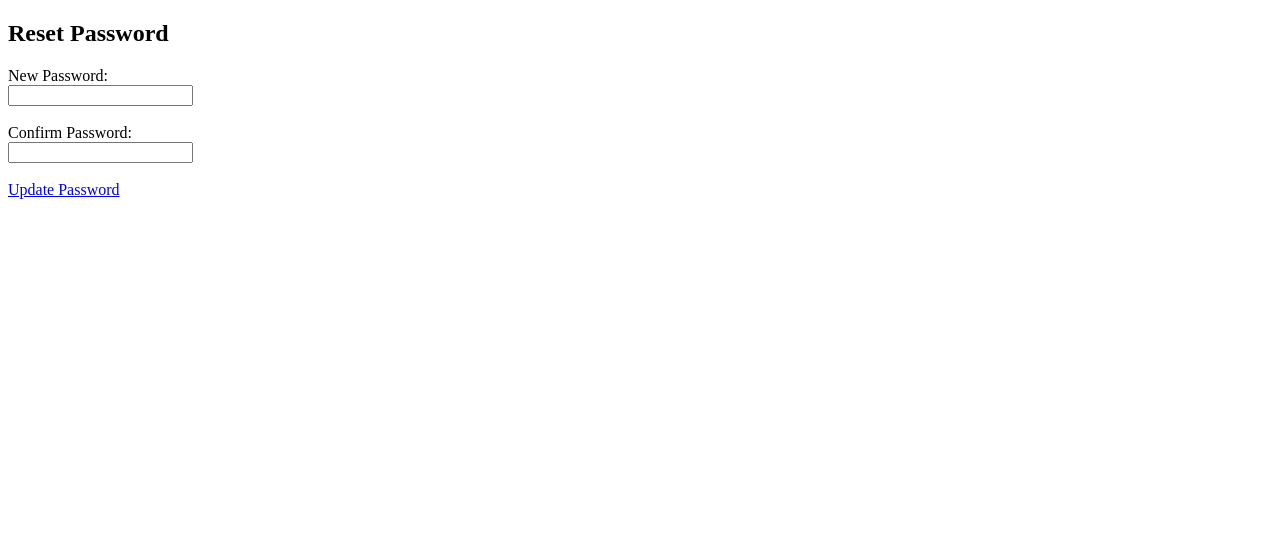
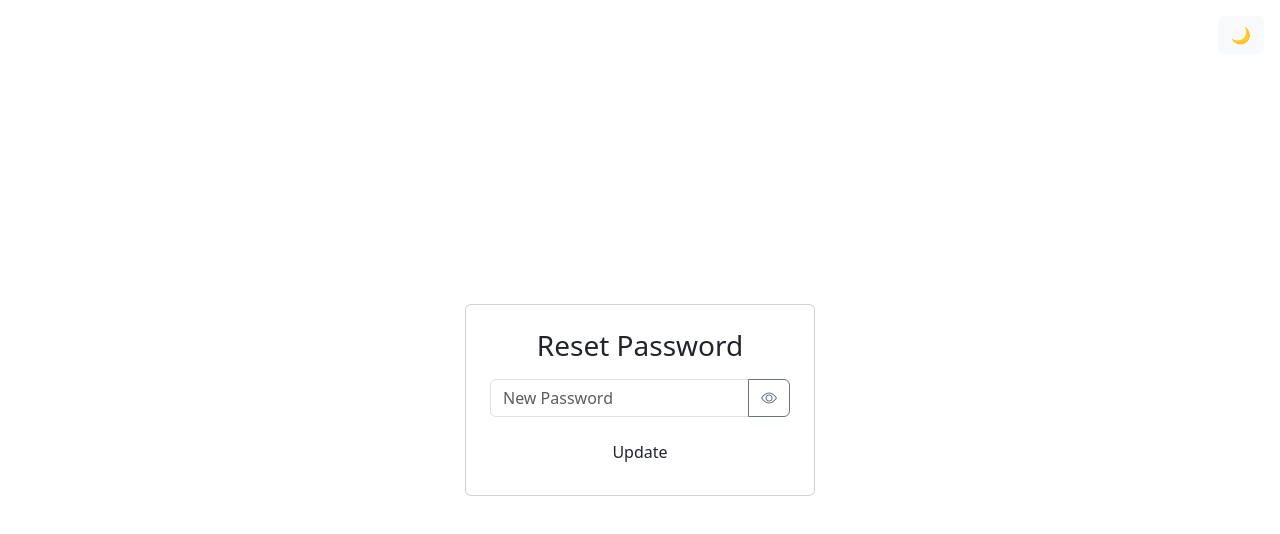
Before and after one commit to Saniha139/html-authentication-poc, a plain HTML site: page reset-password.html in a window 1280 px wide. Drawn offline with nearby package versions, Linux system fonts and the light colour scheme.

Commit message:
Enhance reset-password.html with Bootstrap and features
Updated the reset password page with Bootstrap styling and added functionality for toggling password visibility and dark mode.

```diff
--- a/reset-password.html
+++ b/reset-password.html
@@ -2,23 +2,44 @@
 <html>
 <head>
 <title>Reset Password</title>
+
+<link href="https://cdn.jsdelivr.net/npm/bootstrap@5.3.0/dist/css/bootstrap.min.css" rel="stylesheet">
+<link href="https://cdn.jsdelivr.net/npm/bootstrap-icons/font/bootstrap-icons.css" rel="stylesheet">
+<link rel="stylesheet" href="styles.css">
+
 </head>
 
 <body>
 
-<h2>Reset Password</h2>
+<button class="btn btn-light position-absolute top-0 end-0 m-3" onclick="toggleDarkMode()">🌙</button>
 
-<form>
+<div class="container d-flex justify-content-center align-items-center vh-100">
+<div class="card p-4" style="width:350px;">
 
-<label>New Password:</label><br>
-<input type="password" required><br><br>
+<h3 class="text-center mb-3">Reset Password</h3>
 
-<label>Confirm Password:</label><br>
-<input type="password" required><br><br>
+<div class="input-group mb-3">
+<input type="password" id="newpass" class="form-control" placeholder="New Password">
+<button class="btn btn-outline-secondary" onclick="togglePassword('newpass')">
+<i class="bi bi-eye"></i>
+</button>
+</div>
 
-<a href="login.html">Update Password</a>
+<button class="btn btn-custom w-100">Update</button>
 
-</form>
+</div>
+</div>
+
+<script>
+function togglePassword(id){
+  let x=document.getElementById(id);
+  x.type=x.type==="password"?"text":"password";
+}
+
+function toggleDarkMode(){
+  document.body.classList.toggle("dark-mode");
+}
+</script>
 
 </body>
 </html>
```
